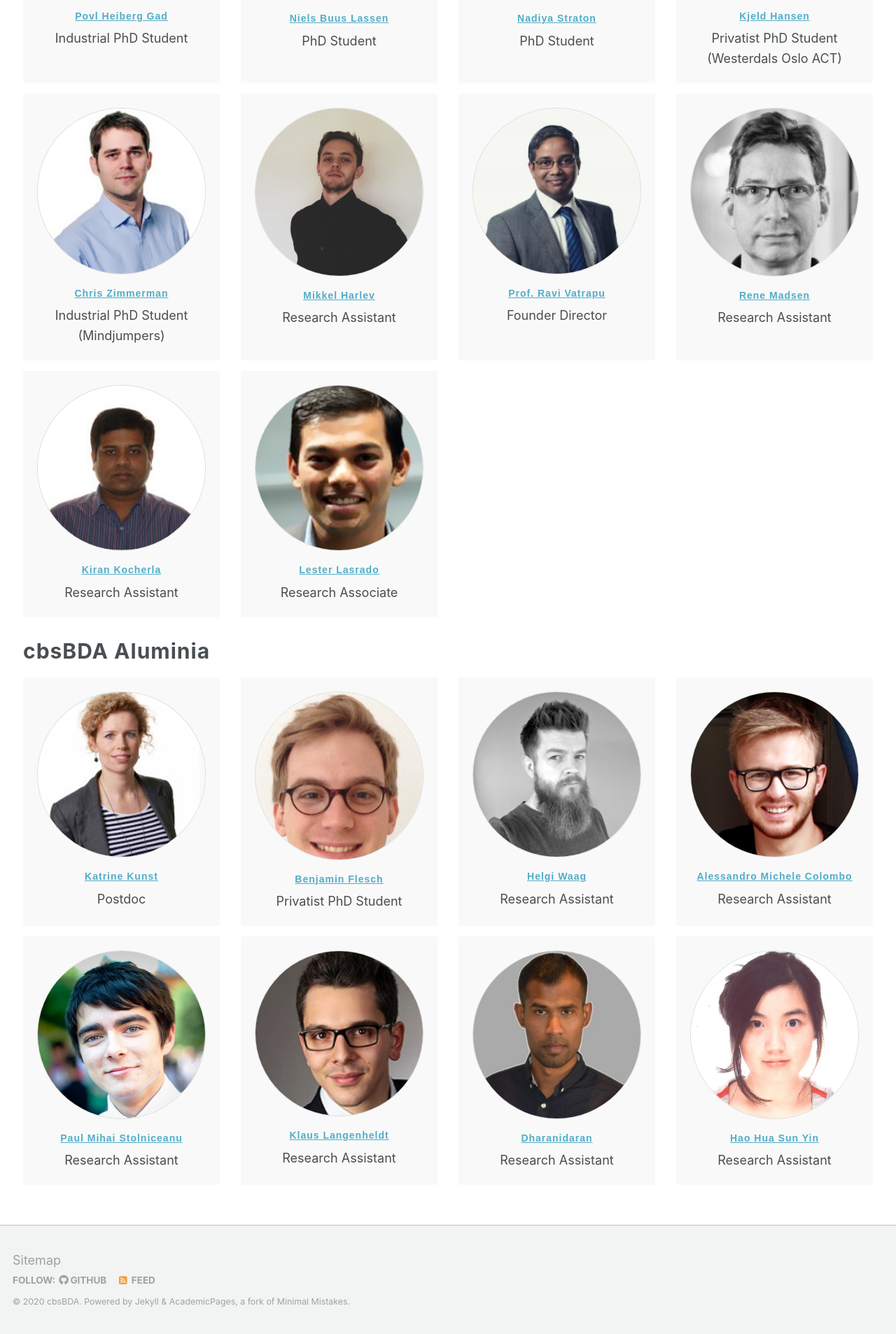
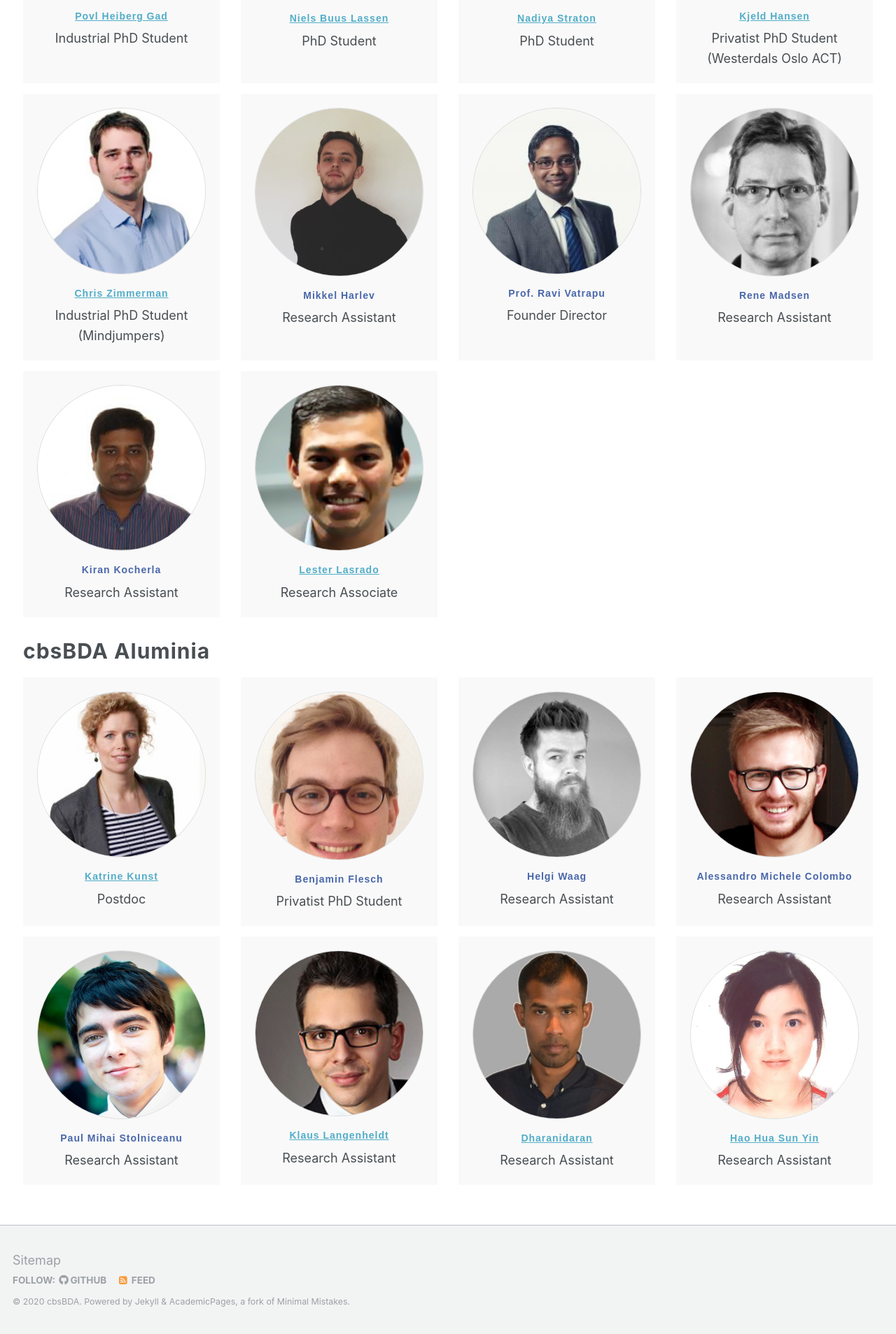
Before and after one commit to cbsBDA/cbsBDA-homepage, a Jekyll site: the page built from _pages/team.md, in a window 1280 px wide. Shown: the part 1199-3105 px from the top of the page at 70% size. Built offline with Jekyll 4.4.1, drawn with Linux system fonts in a browser that asks for light colours; nearby versions of some CDN libraries.

Commit message:
Update team.md

```diff
--- a/_pages/team.md
+++ b/_pages/team.md
@@ -207,7 +207,7 @@ author_profile: true
                     <div class="avatar">
                         <img src="/images/teams/Mikkel.jpg" alt='Mikkel Harlev' class="img-responsive img-circle table-bordered himg" />
                     </div>
-                    <h5><a class="t-name" target="_blank" >Mikkel Harlev</a></h5>
+                    <h5>Mikkel Harlev</h5>
                     <p class="subtitle">Research Assistant</p>
                 </div>
             </div>
@@ -220,7 +220,7 @@ author_profile: true
                   <div class="avatar">
                       <img src="/images/teams/bm0108_nr3_ravi_vatrapu_5405.jpg" alt='Prof. Ravi Vatrapu' class="img-responsive img-circle table-bordered himg" />
                   </div>
-                  <h5><a class="t-name" target="_blank" href="http://www.cbs.dk/en/research/departments-and-centres/department-of-it-management/staff/rvitm">Prof. Ravi Vatrapu</a></h5>
+                  <h5>Prof. Ravi Vatrapu</h5>
                   <p class="subtitle">Founder Director</p>
               </div>
             </div>
@@ -233,7 +233,7 @@ author_profile: true
                     <div class="avatar">
                         <img src="/images/teams/Rene_Madsen3.png" alt='Rene_Madsen3' class="img-responsive img-circle table-bordered himg" />
                     </div>
-                    <h5><a class="t-name" target="_blank" href="http://www.cbs.dk/en/research/departments-and-centres/department-of-it-management/staff/kalkitm">Rene Madsen</a></h5>
+                    <h5>Rene Madsen</h5>
                     <p class="subtitle">Research Assistant</p>
                 </div>
             </div>
@@ -249,7 +249,7 @@ author_profile: true
                     <div class="avatar">
                         <img src="/images/teams/kiran-1.jpg" alt='Kiran Kocherla' class="img-responsive img-circle table-bordered himg" />
                     </div>
-                    <h5><a class="t-name" target="_blank" href="http://www.cbs.dk/en/research/departments-and-centres/department-of-it-management/staff/rvitm">Kiran Kocherla</a></h5>
+                    <h5>Kiran Kocherla</h5>
                     <p class="subtitle">Research Assistant</p>
                 </div>
             </div>
@@ -304,7 +304,7 @@ author_profile: true
                     <div class="avatar">
                         <img src="/images/teams/Benjamin-Flesch.jpg" alt='Benjamin Flesch' class="img-responsive img-circle table-bordered himg" />
                     </div>
-                    <h5><a class="t-name" target="_blank" href="http://www.cbs.dk/en/research/departments-and-centres/department-of-it-management/staff/kalkitm">Benjamin Flesch</a></h5>
+                    <h5>Benjamin Flesch</h5>
                     <p class="subtitle">Privatist PhD Student</p>
                 </div>
             </div>
@@ -317,7 +317,7 @@ author_profile: true
                     <div class="avatar">
                         <img src="/images/teams/HelgiWaag.jpg" alt='Helgi Waag' class="img-responsive img-circle table-bordered himg" />
                     </div>
-                    <h5><a class="t-name" target="_blank" href="http://www.cbs.dk/en/research/departments-and-centres/department-of-it-management/staff/rvitm">Helgi Waag</a></h5>
+                    <h5>Helgi Waag</h5>
                     <p class="subtitle">Research Assistant</p>
                 </div>
             </div>
@@ -330,7 +330,7 @@ author_profile: true
                     <div class="avatar">
                         <img src="/images/teams/Michele.jpg" alt='Alessandro Michele Colombo' class="img-responsive img-circle table-bordered himg" />
                     </div>
-                    <h5><a class="t-name" target="_blank" href="http://www.cbs.dk/en/research/departments-and-centres/department-of-it-management/staff/rrmitm">Alessandro Michele Colombo</a></h5>
+                    <h5>Alessandro Michele Colombo</h5>
                     <p class="subtitle">Research Assistant</p>
                 </div>
             </div>
@@ -348,7 +348,7 @@ author_profile: true
                     <div class="avatar">
                         <img src="/images/teams/Paul.jpg" alt='Paul Mihai Stolniceanu' class="img-responsive img-circle table-bordered himg" />
                     </div>
-                    <h5><a class="t-name" target="_blank" href="http://www.cbs.dk/en/research/departments-and-centres/department-of-it-management/staff/ahitm">Paul Mihai Stolniceanu</a></h5>
+                    <h5>Paul Mihai Stolniceanu</h5>
                     <p class="subtitle">Research Assistant</p>
                 </div>
             </div>
```
